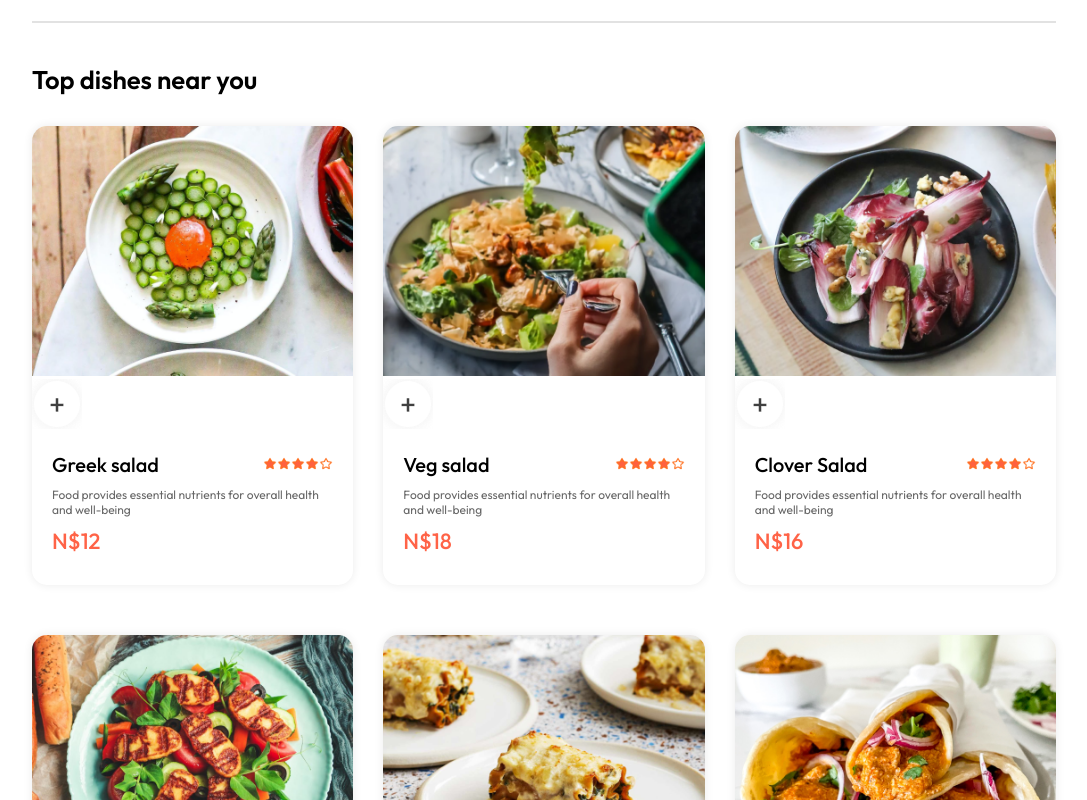
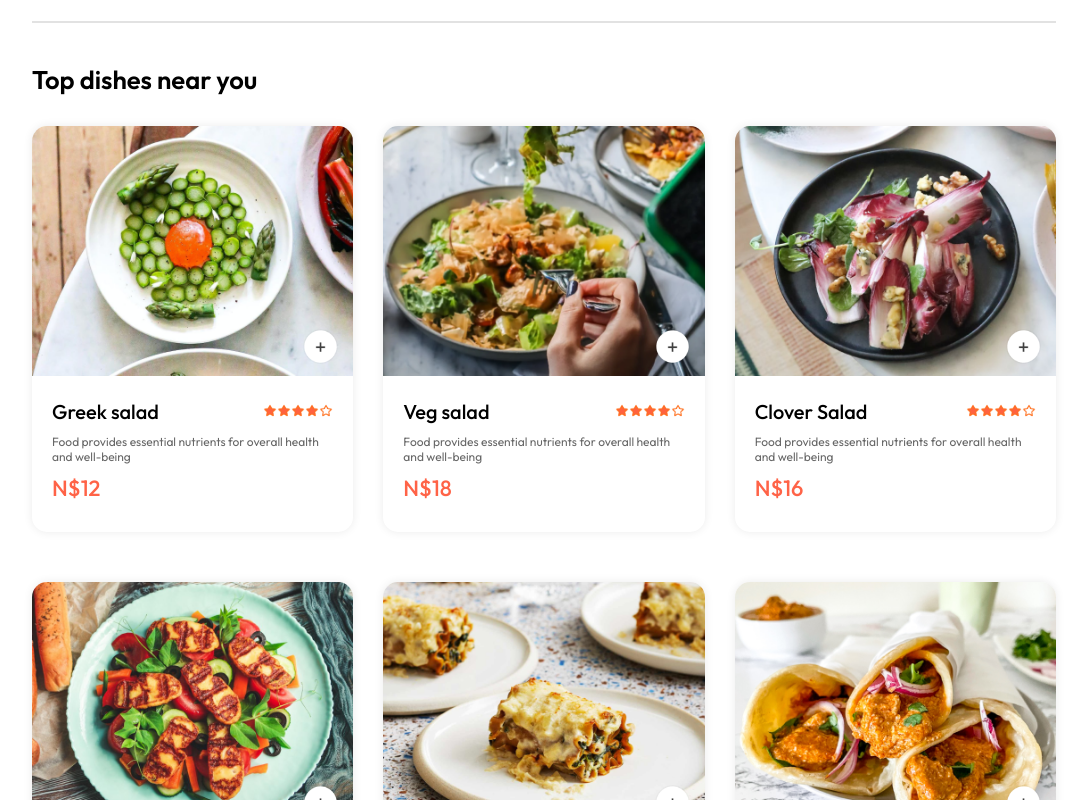
Before and after one commit to elifas-starboy/food-management-system, a React (Vite) app in the folder frontend/: page / in a window 1280 px wide. Shown: the part 880-1680 px from the top of the page, without its empty margins (96-1183 px from the left). Built offline with nearby package versions, Linux system fonts and the light colour scheme.

Commit message:
fear: Add to card bottons

```diff
--- a/frontend/src/components/FoodItem/FoodItem.css
+++ b/frontend/src/components/FoodItem/FoodItem.css
@@ -43,3 +43,35 @@
     font-weight: 500;
     margin: 1rem 0;
 }
+
+.food-item-container {
+    position: relative;
+}
+
+.food-item-container .add {
+    width: 35px;
+    position: absolute;
+    bottom: 1.5rem;
+    right: 15px;
+    border-radius: 50%;
+}
+
+.food-item-counter {
+    position: absolute;
+    bottom: 15px;
+    right: 15px;
+    display: flex;
+    align-items: center;
+    gap: 1rem;
+    padding: 6px;
+    border-radius: 50px;
+    background-color: white;
+}
+
+.food-item-counter img {
+    width: 30px;
+}
+
+.food-item-counter p {
+    font-size: 1.6rem;
+}
--- a/frontend/src/components/FoodItem/FoodItem.jsx
+++ b/frontend/src/components/FoodItem/FoodItem.jsx
@@ -13,7 +13,9 @@ function FoodItem({id, name, price, description, image}) {
                 {
                     !itemCount ? <img className="add" onClick={() => setItemCount((prev) => prev + 1)} src={assets.add_icon_white} />
                     : <div className="food-item-counter">
-
+                        <img onClick={() => setItemCount((prev) => prev - 1)} src={assets.remove_icon_red}/>
+                        <p>{itemCount}</p>
+                        <img onClick={() => setItemCount((prev) => prev + 1)} src={assets.add_icon_green} />
                     </div>
                 }
             </div>
--- a/frontend/src/context/StoreContext.jsx
+++ b/frontend/src/context/StoreContext.jsx
@@ -1,9 +1,19 @@
-import { createContext } from "react";
+import { createContext, useState } from "react";
 import { food_list } from "../assets/assets";
 
 export const StoreContext = createContext(null);
 
 function StoreContextProvider(props) {
+  const [cartItems, setCartItems] = useState({});
+
+  const addToCard = (itemId) => {
+    if (!cartItems[itemId]) {
+      setCartItems((prev) => {
+        {}
+      })
+    }
+  };
+
   const contextValue = {food_list};
 
   return (
```
